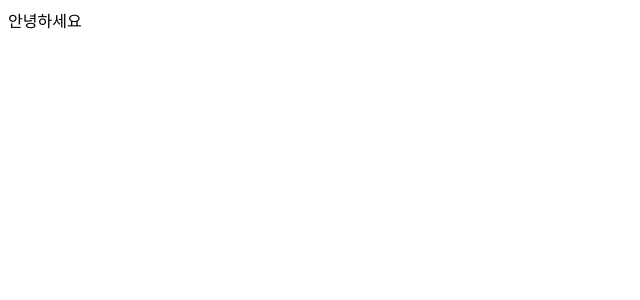
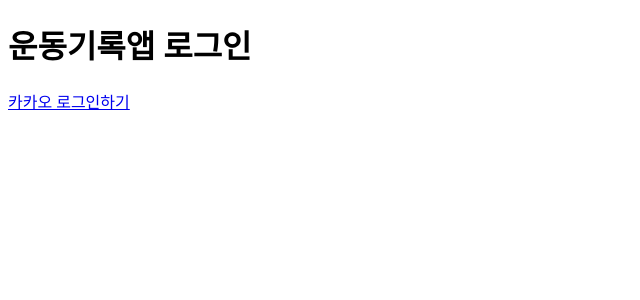
Before and after one commit to bowoo96/Health-Calendar, a React (Create React App) app: page / in a window 1280 px wide. Shown: the top 300 px of the page, without its empty margins (0-640 px from the left). Built offline with nearby package versions, Linux system fonts and the light colour scheme.

Commit message:
[ Add, Feat ] : Install Setting and Develop Login Feature

```diff
--- a/package.json
+++ b/package.json
@@ -6,9 +6,15 @@
     "@testing-library/jest-dom": "^5.16.5",
     "@testing-library/react": "^13.3.0",
     "@testing-library/user-event": "^13.5.0",
+    "@types/jest": "^28.1.6",
+    "@types/node": "^18.7.3",
+    "@types/react": "^18.0.17",
+    "@types/react-dom": "^18.0.6",
     "react": "^18.2.0",
     "react-dom": "^18.2.0",
+    "react-router-dom": "^6.3.0",
     "react-scripts": "5.0.1",
+    "typescript": "^4.7.4",
     "web-vitals": "^2.1.4"
   },
   "scripts": {
--- a/src/App.js
+++ /dev/null
@@ -1,7 +0,0 @@
-import "./App.css";
-
-function App() {
-  return <div>안녕하세요</div>;
-}
-
-export default App;
--- /dev/null
+++ b/src/App.tsx
@@ -0,0 +1,18 @@
+import React from "react";
+import { Route, Routes, BrowserRouter } from "react-router-dom";
+import "./App.css";
+import LoginPage from "./pages/LoginPage";
+import CalendarPage from "./pages/CalendarPage";
+
+function App() {
+  return (
+    <BrowserRouter>
+      <Routes>
+        <Route path="/" element={<LoginPage />} />
+        <Route path="/kakao" element={<CalendarPage />} />
+      </Routes>
+    </BrowserRouter>
+  );
+}
+
+export default App;
--- /dev/null
+++ b/src/components/Login.tsx
@@ -0,0 +1,16 @@
+import React from "react";
+
+const Login = () => {
+  const REST_API_KEY: string = "fce6d7486e47b990f2d2dfd826cb663a";
+  const REDIRECT_URI: string = "http://localhost:3000/kakao";
+  const KAKAO_AUTH_URL: string = `https://kauth.kakao.com/oauth/authorize?client_id=${REST_API_KEY}&redirect_uri=${REDIRECT_URI}&response_type=code`;
+
+  return (
+    <>
+      <h1>운동기록앱 로그인</h1>
+      <a href={KAKAO_AUTH_URL}>카카오 로그인하기</a>
+    </>
+  );
+};
+
+export default Login;
--- a/src/index.js
+++ b/src/index.tsx
@@ -2,7 +2,7 @@ import React from "react";
 import ReactDOM from "react-dom/client";
 import App from "./App";
 
-const root = ReactDOM.createRoot(document.getElementById("root"));
+const root = ReactDOM.createRoot(document.getElementById("root")!);
 root.render(
   <React.StrictMode>
     <App />
--- /dev/null
+++ b/src/pages/CalendarPage.tsx
@@ -0,0 +1,7 @@
+import React from "react";
+
+const CalendarPage = () => {
+  return <div>캘린더 페이지입니다.</div>;
+};
+
+export default CalendarPage;
--- /dev/null
+++ b/src/pages/LoginPage.tsx
@@ -0,0 +1,8 @@
+import React from "react";
+import Login from "../components/Login";
+
+const LoginPage = () => {
+  return <Login></Login>;
+};
+
+export default LoginPage;
```
Also changed, not shown: tsconfig.json (added, +14 -0 lines), 2 other files (tests, documents, lock files or other folders).
